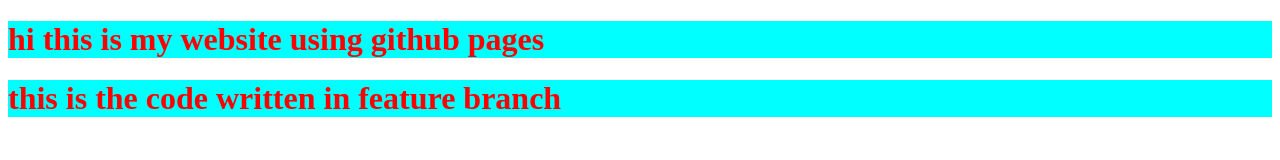
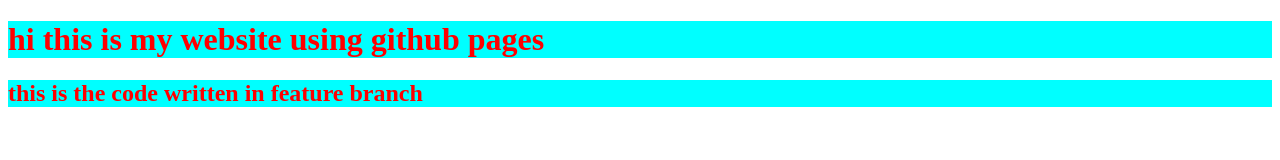
Before and after one commit to hkinnovapath/git_class_demo_new, a plain HTML site: page index.html in a window 1280 px wide. Drawn offline with Linux system fonts and the light colour scheme.

Commit message:
updated index file for h3

```diff
--- a/index.html
+++ b/index.html
@@ -7,6 +7,6 @@
 </head>
 <body>
     <h1 style="color: red;background-color:cyan;">hi this is my website using github pages </h1>
-    <h1 style="color: red;background-color:cyan;">this is the code written in feature branch </h1>
+    <h2 style="color: red;background-color:cyan;">this is the code written in feature branch </h2>
 </body>
 </html>
```
